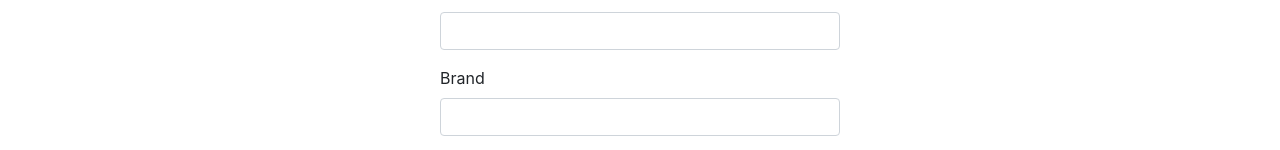
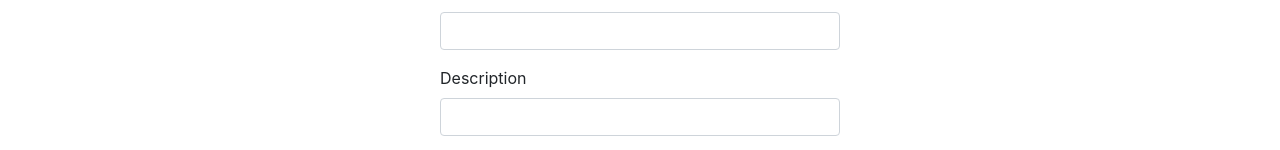
Before and after one commit to guntukuaravind/angular-ivy-j1tcpv, an Angular app: page /add in a window 1280 px wide. Shown: the part 236-386 px from the top of the page. Built offline with nearby package versions, Linux system fonts and the light colour scheme.

Commit message:
1 file modified

```diff
--- a/src/app/add-product/add-product.component.html
+++ b/src/app/add-product/add-product.component.html
@@ -1,7 +1,4 @@
-<link
-  rel="stylesheet"
-  href="https://maxcdn.bootstrapcdn.com/bootstrap/4.5.2/css/bootstrap.min.css"
-/>
+<link rel="stylesheet" href="https://maxcdn.bootstrapcdn.com/bootstrap/4.5.2/css/bootstrap.min.css">
   <script src="https://ajax.googleapis.com/ajax/libs/jquery/3.5.1/jquery.min.js"></script>
   <script src="https://cdnjs.cloudflare.com/ajax/libs/popper.js/1.16.0/umd/popper.min.js"></script>
   <script src="https://maxcdn.bootstrapcdn.com/bootstrap/4.5.2/js/bootstrap.min.js"></script>
@@ -21,13 +18,13 @@
         </div>
 
         <div class="form-group">
-        <label for="brand">Brand</label>
+          <label for="description">Description</label>
           <input
             class="form-control"
-          id="brand"
+            id="description"
             required
-          [(ngModel)]="product.brand"
-          name="brand"
+            [(ngModel)]="product.description"
+            name="description"
           />
         </div>
 
```
Lines whose indentation alone changed are shown as unchanged.
